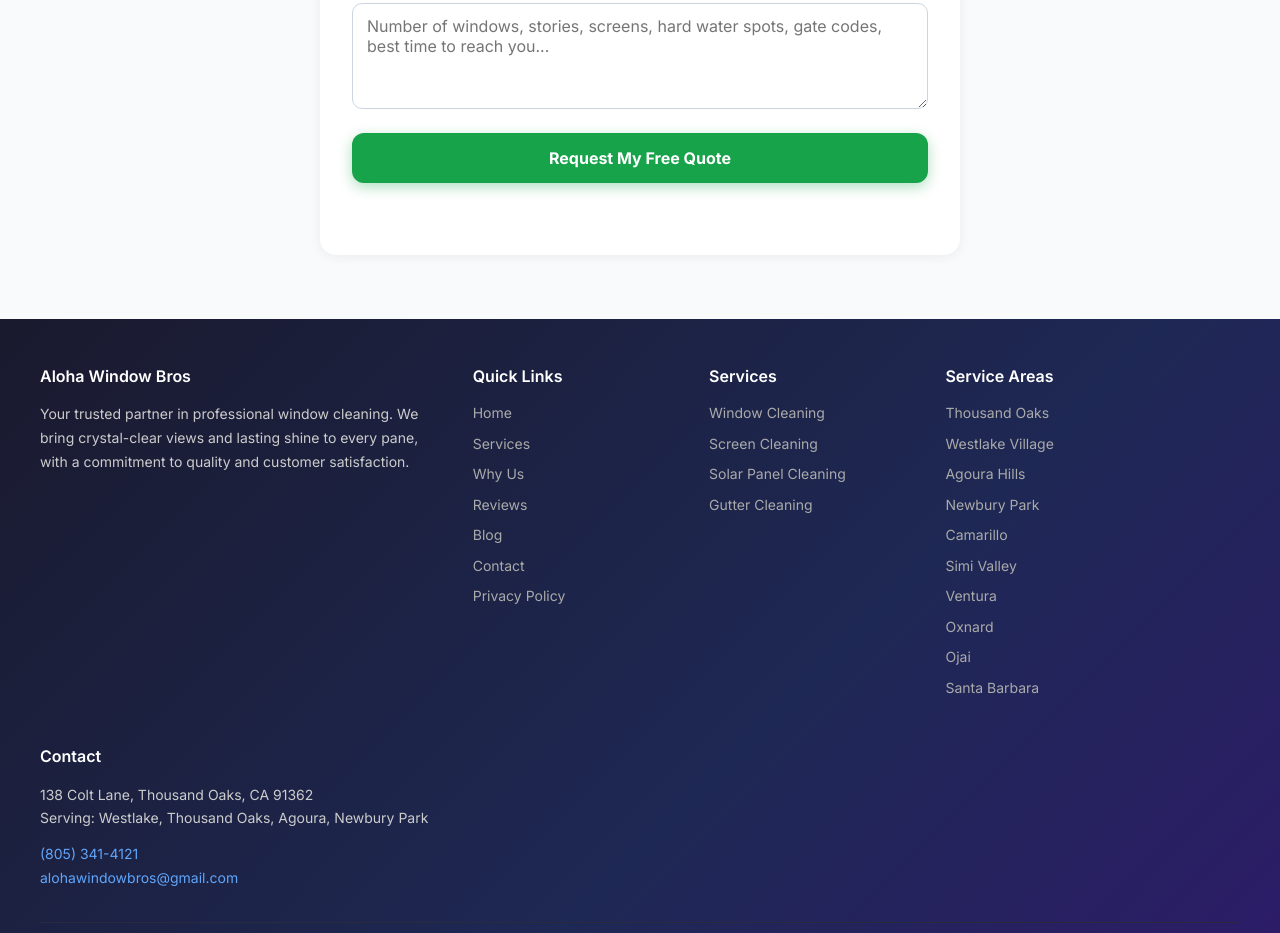
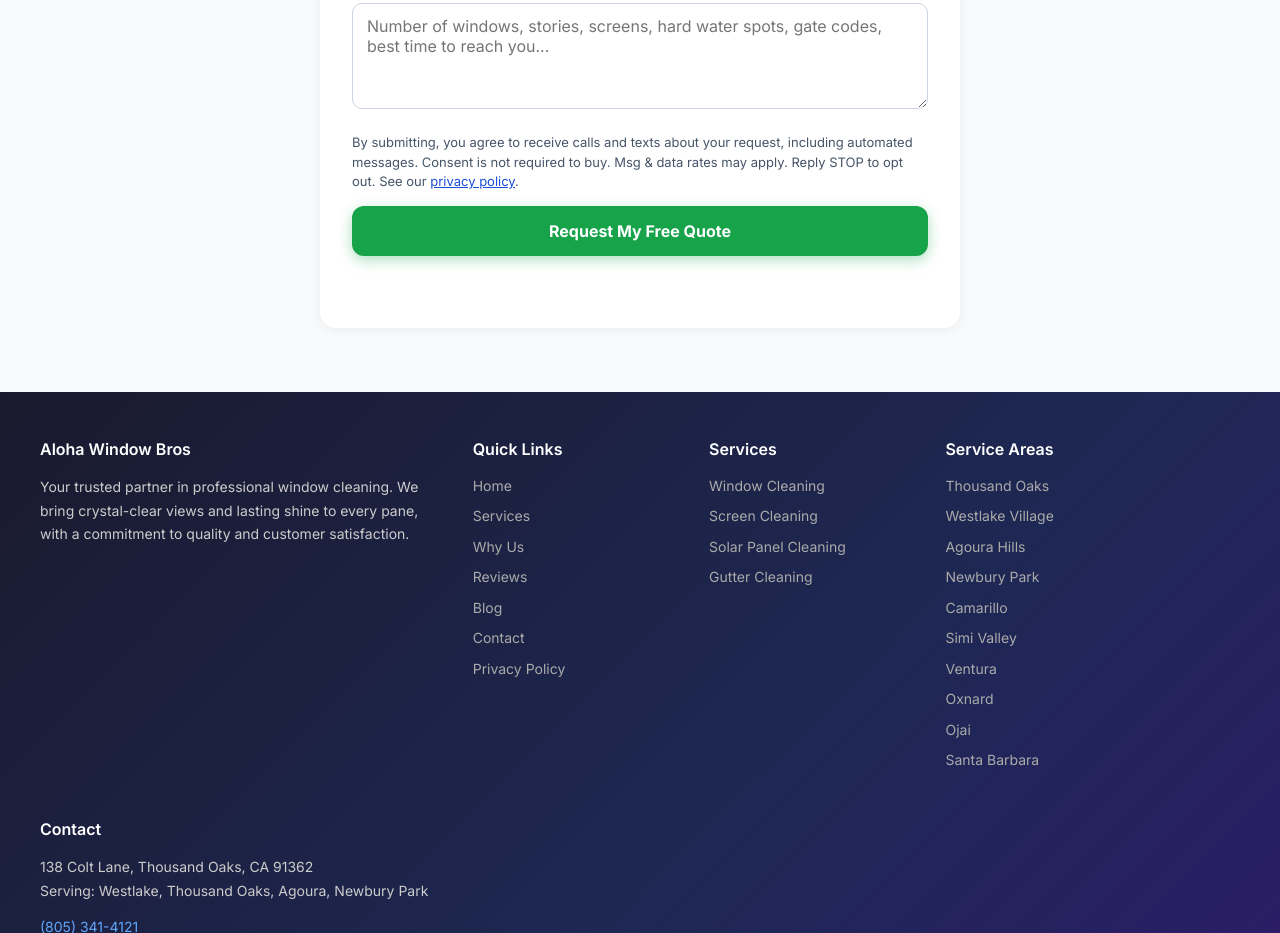
Before and after one commit to blrbdigital/alohawindowbros, an Astro site: page /contact in a window 1280 px wide. Shown: the part 887-1820 px from the top of the page. Built offline with nearby package versions, Linux system fonts and the light colour scheme; Astro itself is replaced by a stand-in of ours; a web font is replaced by a local one.

Commit message:
Add TCPA call and text consent language above the contact form submit button

```diff
--- a/src/pages/contact.astro
+++ b/src/pages/contact.astro
@@ -88,6 +88,7 @@
           <label for="f-company">Company</label>
           <input id="f-company" name="company" type="text" tabindex="-1" autocomplete="off" />
         </div>
+        <p class="form-consent">By submitting, you agree to receive calls and texts about your request, including automated messages. Consent is not required to buy. Msg &amp; data rates may apply. Reply STOP to opt out. See our <a href="/privacy/">privacy policy</a>.</p>
         <button type="submit" class="form-submit" id="form-submit">Request My Free Quote</button>
         <p class="form-status" id="form-status" role="status"></p>
       </form>
@@ -241,6 +242,13 @@
     cursor: default;
     transform: none;
   }
+  .form-consent {
+    margin: 4px 0 14px;
+    font-size: 13px;
+    line-height: 1.5;
+    color: #475569;
+  }
+  .form-consent a { color: #1d4ed8; text-decoration: underline; }
   .form-status {
     margin-top: 14px;
     font-size: 15px;
```
Also changed, not shown: SEO-LOG.md (+4 -0 lines), .claude-site-map.md, CHANGELOG.md.
